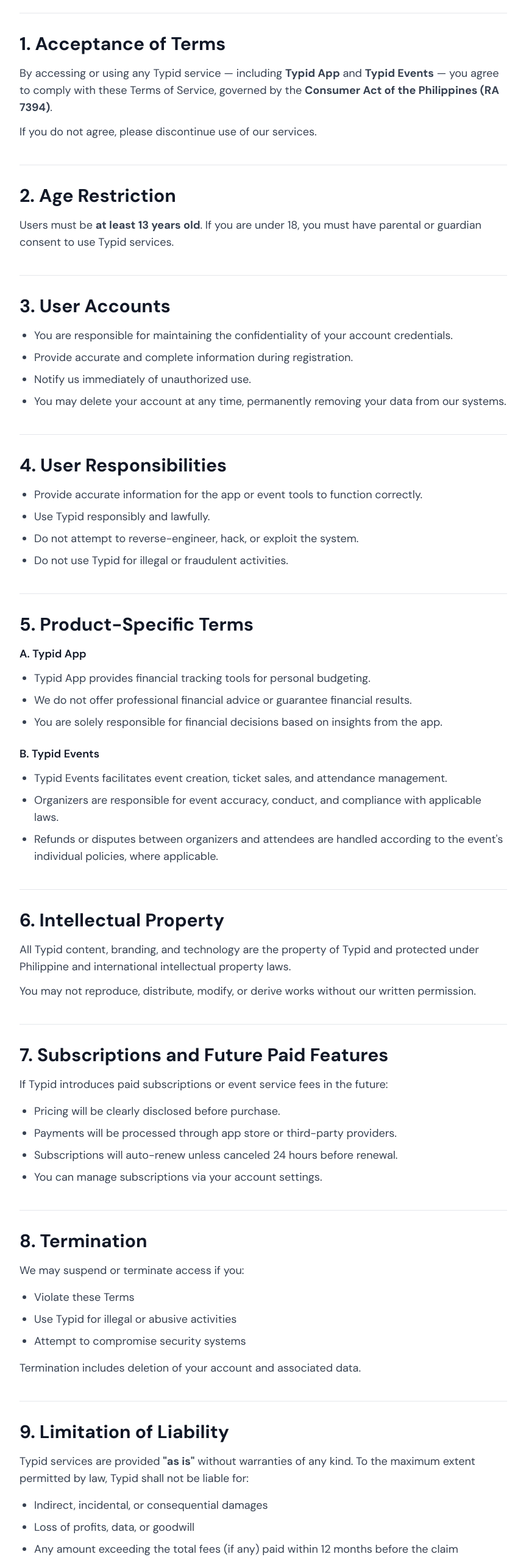
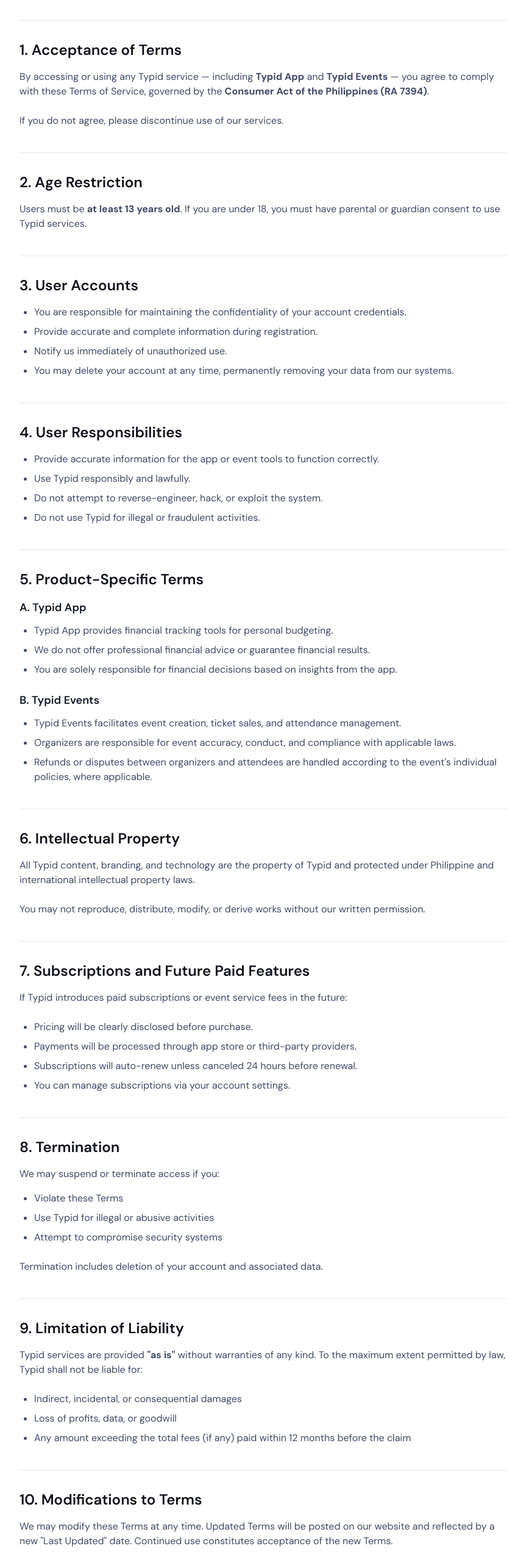
Before and after one commit to LabuanWarren/events-landing-vercel-app, a React (Vite) app: page /terms in a window 1280 px wide. Shown: the part 155-2708 px from the top of the page at 61% size, without its empty margins (208-1071 px from the left). Built offline with nearby package versions, Linux system fonts and the light colour scheme.

Commit message:
modified the text styles in Privacy Policy and ToS page

```diff
--- a/src/components/ui/FeatureCard.tsx
+++ b/src/components/ui/FeatureCard.tsx
@@ -9,7 +9,7 @@
 
 export const FeatureCard: React.FC<FeatureCardProps> = ({ badge, title, features, image }) => {
   return (
-    <div className="rounded-3xl border border-[#dcdfe9] flex flex-col md:flex-row justify-start items-center bg-white shadow-[0_12px_16px_-4px_rgba(26,77,164,0.08),0_4px_6px_-2px_rgba(3,31,81,0.03),0_2px_2px_-1px_rgba(0,34,93,0.04)] overflow-hidden w-full max-w-[95vw] md:max-w-[1280px]">
+    <div className="rounded-3xl border border-gray-cool-200 flex flex-col md:flex-row justify-start items-center bg-white shadow-lg overflow-hidden w-full max-w-[95vw] md:max-w-[1280px]">
       <div className="flex flex-col justify-start items-start px-8 md:px-[4.5rem] p-6 md:p-8 gap-4 md:gap-6 flex-1">
         <div className="flex flex-col justify-start items-start gap-4 md:gap-8">
           <div className="flex flex-row justify-start items-center pr-8 md:pr-[4.5rem] gap-3 md:gap-6">
--- a/src/components/ui/Features.tsx
+++ b/src/components/ui/Features.tsx
@@ -97,7 +97,7 @@
     <section className="rounded-[2rem] md:rounded-[2rem] rounded-[2rem] flex flex-col justify-start items-center py-28 px-16 md:py-28 md:px-16 py-16 px-8 gap-20 bg-gradient-to-b from-[#011C25] to-[#00C1DB]">
       <div ref={containerRef} className="flex flex-col justify-start items-center max-w-[1200px] w-full">
         <div className="flex flex-col justify-start items-center gap-4 mb-16">
-          <div className="flex flex-row justify-start items-center gap-2 bg-brand-500/10 rounded-full px-4 py-2">
+          <div className="flex flex-row justify-start items-center gap-2 bg-brand-500/10 rounded-full pl-[12px] pr-4 py-2">
             <div className="h-3 w-3 bg-brand-500 rounded-full" />
             <span className="text-left align-top text-sm-medium text-white">
               Features
@@ -133,7 +133,7 @@
                 ref={el => cardRefs.current[index] = el}
                 className="flex flex-col justify-start items-center w-full sticky md:top-[2px] top-[10px] transition-transform duration-300 ease-in-out origin-top-center will-change-transform"
                 style={{
-                  paddingTop: `${7.5 + index * 1.25}rem`,
+                  paddingTop: `${0.5 + index * 1.25}rem`,
                   zIndex: 100 + index,
                   transform,
                 }}
--- a/src/pages/Terms.tsx
+++ b/src/pages/Terms.tsx
@@ -5,8 +5,8 @@
     <div className="flex flex-col min-h-screen bg-white">
       <main className="flex-1 px-6 py-12 md:px-12 md:py-16 max-w-4xl mx-auto w-full">
         <div className="mb-8">
-          <h1 className="text-4xl md:text-5xl font-bold mb-2 text-gray-900 font-['DM_Sans']">Terms of Service</h1>
-          <p className="text-base text-gray-600 font-['DM_Sans']">
+          <h1 className="display-xs-semibold md:display-sm-semibold lg:display-lg-semibold  mb-2 text-gray-cool-950">Terms of Service</h1>
+          <p className="text-lg-regular text-gray-cool-700">
             <strong>Last Updated:</strong> Mar 29, 2025
           </p>
         </div>
@@ -14,11 +14,11 @@
         <div className="border-t border-gray-200 mb-8" />
 
         <section className="mb-10">
-          <h2 className="text-2xl md:text-3xl font-bold mb-4 text-gray-900 font-['DM_Sans']">1. Acceptance of Terms</h2>
-          <p className="text-base md:text-lg leading-7 text-gray-700 mb-3 font-['DM_Sans']">
+          <h2 className="display-xs-semibold mb-4 text-gray-cool-950">1. Acceptance of Terms</h2>
+          <p className="text-lg-regular text-gray-cool-700  mb-6">
             By accessing or using any Typid service — including <strong>Typid App</strong> and <strong>Typid Events</strong> — you agree to comply with these Terms of Service, governed by the <strong>Consumer Act of the Philippines (RA 7394)</strong>.
           </p>
-          <p className="text-base md:text-lg leading-7 text-gray-700 font-['DM_Sans']">
+          <p className="text-lg-regular text-gray-cool-700  mb-6">
             If you do not agree, please discontinue use of our services.
           </p>
         </section>
@@ -26,8 +26,8 @@
         <div className="border-t border-gray-200 mb-8" />
 
         <section className="mb-10">
-          <h2 className="text-2xl md:text-3xl font-bold mb-4 text-gray-900 font-['DM_Sans']">2. Age Restriction</h2>
-          <p className="text-base md:text-lg leading-7 text-gray-700 font-['DM_Sans']">
+          <h2 className="display-xs-semibold mb-4 text-gray-cool-950">2. Age Restriction</h2>
+          <p className="text-lg-regular text-gray-cool-700  mb-6">
             Users must be <strong>at least 13 years old</strong>. If you are under 18, you must have parental or guardian consent to use Typid services.
           </p>
         </section>
@@ -35,8 +35,8 @@
         <div className="border-t border-gray-200 mb-8" />
 
         <section className="mb-10">
-          <h2 className="text-2xl md:text-3xl font-bold mb-4 text-gray-900 font-['DM_Sans']">3. User Accounts</h2>
-          <ul className="list-disc list-outside ml-6 space-y-2 text-base md:text-lg leading-7 text-gray-700 font-['DM_Sans']">
+          <h2 className="display-xs-semibold mb-4 text-gray-cool-950">3. User Accounts</h2>
+          <ul className="list-disc list-outside ml-6 space-y-2 text-lg-regular text-gray-cool-700 mb-6">
             <li>You are responsible for maintaining the confidentiality of your account credentials.</li>
             <li>Provide accurate and complete information during registration.</li>
             <li>Notify us immediately of unauthorized use.</li>
@@ -47,8 +47,8 @@
         <div className="border-t border-gray-200 mb-8" />
 
         <section className="mb-10">
-          <h2 className="text-2xl md:text-3xl font-bold mb-4 text-gray-900 font-['DM_Sans']">4. User Responsibilities</h2>
-          <ul className="list-disc list-outside ml-6 space-y-2 text-base md:text-lg leading-7 text-gray-700 font-['DM_Sans']">
+          <h2 className="display-xs-semibold mb-4 text-gray-cool-950">4. User Responsibilities</h2>
+          <ul className="list-disc list-outside ml-6 space-y-2 text-lg-regular text-gray-cool-700 mb-6">
             <li>Provide accurate information for the app or event tools to function correctly.</li>
             <li>Use Typid responsibly and lawfully.</li>
             <li>Do not attempt to reverse-engineer, hack, or exploit the system.</li>
@@ -59,11 +59,11 @@
         <div className="border-t border-gray-200 mb-8" />
 
         <section className="mb-10">
-          <h2 className="text-2xl md:text-3xl font-bold mb-4 text-gray-900 font-['DM_Sans']">5. Product-Specific Terms</h2>
+          <h2 className="display-xs-semibold mb-4 text-gray-cool-950">5. Product-Specific Terms</h2>
 
           <div className="mb-6">
             <p className="text-base md:text-lg leading-7 font-semibold text-gray-900 mb-3 font-['DM_Sans']">A. Typid App</p>
-            <ul className="list-disc list-outside ml-6 space-y-2 text-base md:text-lg leading-7 text-gray-700 font-['DM_Sans']">
+            <ul className="list-disc list-outside ml-6 space-y-2 text-lg-regular text-gray-cool-700 mb-6">
               <li>Typid App provides financial tracking tools for personal budgeting.</li>
               <li>We do not offer professional financial advice or guarantee financial results.</li>
               <li>You are solely responsible for financial decisions based on insights from the app.</li>
@@ -72,7 +72,7 @@
 
           <div className="mb-0">
             <p className="text-base md:text-lg leading-7 font-semibold text-gray-900 mb-3 font-['DM_Sans']">B. Typid Events</p>
-            <ul className="list-disc list-outside ml-6 space-y-2 text-base md:text-lg leading-7 text-gray-700 font-['DM_Sans']">
+            <ul className="list-disc list-outside ml-6 space-y-2 text-lg-regular text-gray-cool-700 mb-6">
               <li>Typid Events facilitates event creation, ticket sales, and attendance management.</li>
               <li>Organizers are responsible for event accuracy, conduct, and compliance with applicable laws.</li>
               <li>Refunds or disputes between organizers and attendees are handled according to the event's individual policies, where applicable.</li>
@@ -83,11 +83,11 @@
         <div className="border-t border-gray-200 mb-8" />
 
         <section className="mb-10">
-          <h2 className="text-2xl md:text-3xl font-bold mb-4 text-gray-900 font-['DM_Sans']">6. Intellectual Property</h2>
-          <p className="text-base md:text-lg leading-7 text-gray-700 mb-3 font-['DM_Sans']">
+          <h2 className="display-xs-semibold mb-4 text-gray-cool-950">6. Intellectual Property</h2>
+          <p className="text-lg-regular text-gray-cool-700  mb-6">
             All Typid content, branding, and technology are the property of Typid and protected under Philippine and international intellectual property laws.
           </p>
-          <p className="text-base md:text-lg leading-7 text-gray-700 font-['DM_Sans']">
+          <p className="text-lg-regular text-gray-cool-700  mb-6">
             You may not reproduce, distribute, modify, or derive works without our written permission.
           </p>
         </section>
@@ -95,11 +95,11 @@
         <div className="border-t border-gray-200 mb-8" />
 
         <section className="mb-10">
-          <h2 className="text-2xl md:text-3xl font-bold mb-4 text-gray-900 font-['DM_Sans']">7. Subscriptions and Future Paid Features</h2>
-          <p className="text-base md:text-lg leading-7 text-gray-700 mb-4 font-['DM_Sans']">
+          <h2 className="display-xs-semibold mb-4 text-gray-cool-950">7. Subscriptions and Future Paid Features</h2>
+          <p className="text-lg-regular text-gray-cool-700  mb-6">
             If Typid introduces paid subscriptions or event service fees in the future:
           </p>
-          <ul className="list-disc list-outside ml-6 space-y-2 text-base md:text-lg leading-7 text-gray-700 font-['DM_Sans']">
+          <ul className="list-disc list-outside ml-6 space-y-2 text-lg-regular text-gray-cool-700 mb-6">
             <li>Pricing will be clearly disclosed before purchase.</li>
             <li>Payments will be processed through app store or third-party providers.</li>
             <li>Subscriptions will auto-renew unless canceled 24 hours before renewal.</li>
@@ -110,16 +110,16 @@
         <div className="border-t border-gray-200 mb-8" />
 
         <section className="mb-10">
-          <h2 className="text-2xl md:text-3xl font-bold mb-4 text-gray-900 font-['DM_Sans']">8. Termination</h2>
-          <p className="text-base md:text-lg leading-7 text-gray-700 mb-4 font-['DM_Sans']">
+          <h2 className="display-xs-semibold mb-4 text-gray-cool-950">8. Termination</h2>
+          <p className="text-lg-regular text-gray-cool-700  mb-4">
             We may suspend or terminate access if you:
           </p>
-          <ul className="list-disc list-outside ml-6 space-y-2 text-base md:text-lg leading-7 text-gray-700 mb-4 font-['DM_Sans']">
+          <ul className="list-disc list-outside ml-6 space-y-2 text-lg-regular text-gray-cool-700 mb-6">
             <li>Violate these Terms</li>
             <li>Use Typid for illegal or abusive activities</li>
             <li>Attempt to compromise security systems</li>
           </ul>
-          <p className="text-base md:text-lg leading-7 text-gray-700 font-['DM_Sans']">
+          <p className="text-lg-regular text-gray-cool-700  mb-6">
             Termination includes deletion of your account and associated data.
           </p>
         </section>
@@ -127,12 +127,12 @@
         <div className="border-t border-gray-200 mb-8" />
 
         <section className="mb-10">
-          <h2 className="text-2xl md:text-3xl font-bold mb-4 text-gray-900 font-['DM_Sans']">9. Limitation of Liability</h2>
-          <p className="text-base md:text-lg leading-7 text-gray-700 mb-4 font-['DM_Sans']">
+          <h2 className="display-xs-semibold mb-4 text-gray-cool-950">9. Limitation of Liability</h2>
+          <p className="text-lg-regular text-gray-cool-700  mb-6">
             Typid services are provided <strong>"as is"</strong> without warranties of any kind.
             To the maximum extent permitted by law, Typid shall not be liable for:
           </p>
-          <ul className="list-disc list-outside ml-6 space-y-2 text-base md:text-lg leading-7 text-gray-700 font-['DM_Sans']">
+          <ul className="list-disc list-outside ml-6 space-y-2 text-lg-regular text-gray-cool-700 mb-6">
             <li>Indirect, incidental, or consequential damages</li>
             <li>Loss of profits, data, or goodwill</li>
             <li>Any amount exceeding the total fees (if any) paid within 12 months before the claim</li>
@@ -142,8 +142,8 @@
         <div className="border-t border-gray-200 mb-8" />
 
         <section className="mb-10">
-          <h2 className="text-2xl md:text-3xl font-bold mb-4 text-gray-900 font-['DM_Sans']">10. Modifications to Terms</h2>
-          <p className="text-base md:text-lg leading-7 text-gray-700 font-['DM_Sans']">
+          <h2 className="display-xs-semibold mb-4 text-gray-cool-950">10. Modifications to Terms</h2>
+          <p className="text-lg-regular text-gray-cool-700  mb-6">
             We may modify these Terms at any time. Updated Terms will be posted on our website and reflected by a new "Last Updated" date. Continued use constitutes acceptance of the new Terms.
           </p>
         </section>
@@ -151,8 +151,8 @@
         <div className="border-t border-gray-200 mb-8" />
 
         <section className="mb-10">
-          <h2 className="text-2xl md:text-3xl font-bold mb-4 text-gray-900 font-['DM_Sans']">11. Governing Law</h2>
-          <p className="text-base md:text-lg leading-7 text-gray-700 font-['DM_Sans']">
+          <h2 className="display-xs-semibold mb-4 text-gray-cool-950">11. Governing Law</h2>
+          <p className="text-lg-regular text-gray-cool-700  mb-6">
             These Terms are governed by the <strong>laws of the Republic of the Philippines</strong>.
           </p>
         </section>
@@ -160,11 +160,11 @@
         <div className="border-t border-gray-200 mb-8" />
 
         <section className="mb-10">
-          <h2 className="text-2xl md:text-3xl font-bold mb-4 text-gray-900 font-['DM_Sans']">12. Dispute Resolution</h2>
-          <p className="text-base md:text-lg leading-7 text-gray-700 mb-3 font-['DM_Sans']">
+          <h2 className="display-xs-semibold mb-4 text-gray-cool-950">12. Dispute Resolution</h2>
+          <p className="text-lg-regular text-gray-cool-700  mb-6">
             Disputes shall first be resolved through friendly negotiation.
           </p>
-          <p className="text-base md:text-lg leading-7 text-gray-700 font-['DM_Sans']">
+          <p className="text-lg-regular text-gray-cool-700  mb-6">
             If unresolved, they will be submitted to the proper courts of the Philippines.
           </p>
         </section>
@@ -172,11 +172,11 @@
         <div className="border-t border-gray-200 mb-8" />
 
         <section className="mb-10">
-          <h2 className="text-2xl md:text-3xl font-bold mb-4 text-gray-900 font-['DM_Sans']">13. Contact Information</h2>
-          <p className="text-base md:text-lg leading-7 text-gray-700 mb-2 font-['DM_Sans']">
+          <h2 className="display-xs-semibold mb-4 text-gray-cool-950">13. Contact Information</h2>
+          <p className="text-lg-regular text-gray-cool-700  mb-4">
             For questions about these Terms, contact:
           </p>
-          <p className="text-base md:text-lg leading-7 text-gray-700 font-['DM_Sans']">
+          <p className="text-lg-regular text-gray-cool-700  mb-6">
             📧 <strong><a href="mailto:typidapp@gmail.com" className="text-[#0a7a94] hover:underline">typidapp@gmail.com</a></strong>
           </p>
         </section>
```
Also changed, not shown: src/pages/About.tsx (+9 -3 lines), src/pages/Privacy.tsx (+43 -43 lines).
